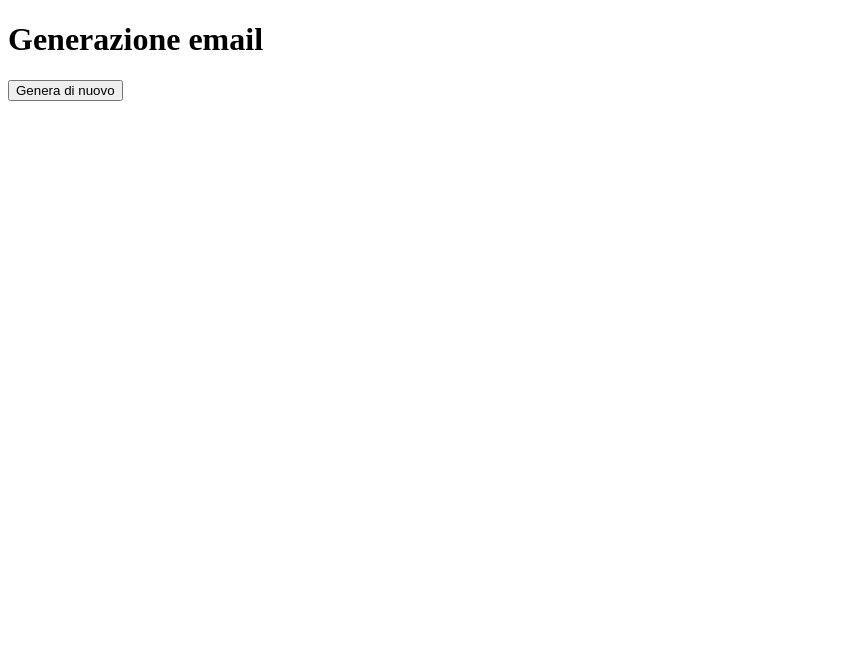
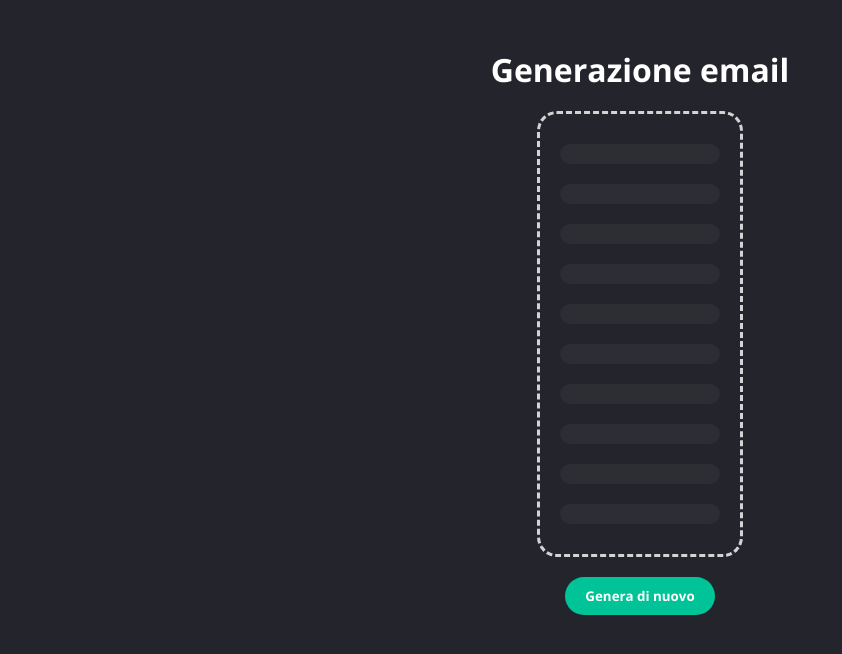
Before and after one commit to HaojieZhang123/js-email-list, a plain HTML site: page index.html in a window 1280 px wide. Shown: the whole page, without its empty margins (0-842 px from the left). Drawn offline with nearby package versions, Linux system fonts and the light colour scheme; no server answers.

Commit message:
[UPD] Styled page with CSS

```diff
--- a/css/style.css
+++ b/css/style.css
@@ -0,0 +1,69 @@
+*{
+    background-color: #24242C;
+    color: white;
+    font-family: 'Open Sans', Helvetica, sans-serif;
+}
+
+body{
+    padding: 20px;
+    display: flex;
+    justify-content: center;
+    flex-wrap: wrap;
+}
+
+h1{
+    text-align: center;
+    margin: 20px 0px;
+    width: 100%;
+}
+
+#email-container{
+    display: flex;
+    flex-wrap: wrap;
+    justify-content: center;
+    max-width: 780px;
+    padding: 20px 0;
+
+    border: 3px dashed lightgray;
+    border-radius: 20px;
+}
+
+.email{
+    width: 70%;
+    text-align: center;
+    margin: 10px 0px;
+    padding: 10px;
+    cursor: pointer;
+
+    border-radius: 20px;
+    background-color: #2D2D34;
+}
+
+.col-100{
+    width: 100%;
+    display: flex;
+    justify-content: center;
+}
+
+button{
+    padding: 10px 20px;
+    margin: 20px 0px;
+    border: none;
+    border-radius: 20px;
+    background-color: rgb(0, 196, 151);
+    color: white;
+    font-weight: bold;
+    cursor: pointer;
+}
+
+button:hover{
+    background-color: rgb(0, 196, 151, 0.8);
+    transform: scale(1.1);
+    transition: all 0.3s ease-in-out;
+}
+
+.email:hover{
+    background-color: #3e3e46;
+    transform: scale(1.05);
+    transition: all 0.2s ease-in-out;
+}
--- a/index.html
+++ b/index.html
@@ -4,6 +4,9 @@
     <meta charset="UTF-8">
     <meta name="viewport" content="width=device-width, initial-scale=1.0">
     <title>Document</title>
+    <link rel="preconnect" href="https://fonts.googleapis.com">
+    <link rel="preconnect" href="https://fonts.gstatic.com" crossorigin>
+    <link href="https://fonts.googleapis.com/css2?family=Open+Sans:ital,wght@0,300..800;1,300..800&display=swap" rel="stylesheet">
     <script src="https://cdnjs.cloudflare.com/ajax/libs/axios/1.8.4/axios.min.js" integrity="sha512-2A1+/TAny5loNGk3RBbk11FwoKXYOMfAK6R7r4CpQH7Luz4pezqEGcfphoNzB7SM4dixUoJsKkBsB6kg+dNE2g==" crossorigin="anonymous" referrerpolicy="no-referrer"></script>
     <link rel="stylesheet" href="./css/style.css">
 </head>
@@ -11,19 +14,21 @@
 
     <h1>Generazione email</h1>
     <div id="email-container">
-        <div id="email0"></div>
-        <div id="email1"></div>
-        <div id="email2"></div>
-        <div id="email3"></div>
-        <div id="email4"></div>
-        <div id="email5"></div>
-        <div id="email6"></div>
-        <div id="email7"></div>
-        <div id="email8"></div>
-        <div id="email9"></div>
+        <div id="email0" class="email"></div>
+        <div id="email1" class="email"></div>
+        <div id="email2" class="email"></div>
+        <div id="email3" class="email"></div>
+        <div id="email4" class="email"></div>
+        <div id="email5" class="email"></div>
+        <div id="email6" class="email"></div>
+        <div id="email7" class="email"></div>
+        <div id="email8" class="email"></div>
+        <div id="email9" class="email"></div>
     </div>
 
-    <button id="generate">Genera di nuovo</button>
+    <div class="col-100">
+        <button id="generate">Genera di nuovo</button>
+    </div>
 
     <script src="./js/script.js"></script>
 
```
